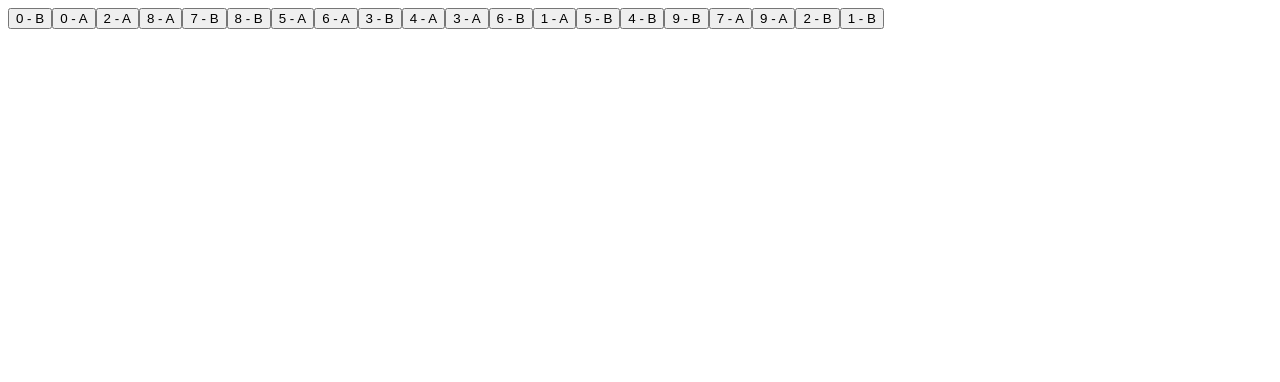
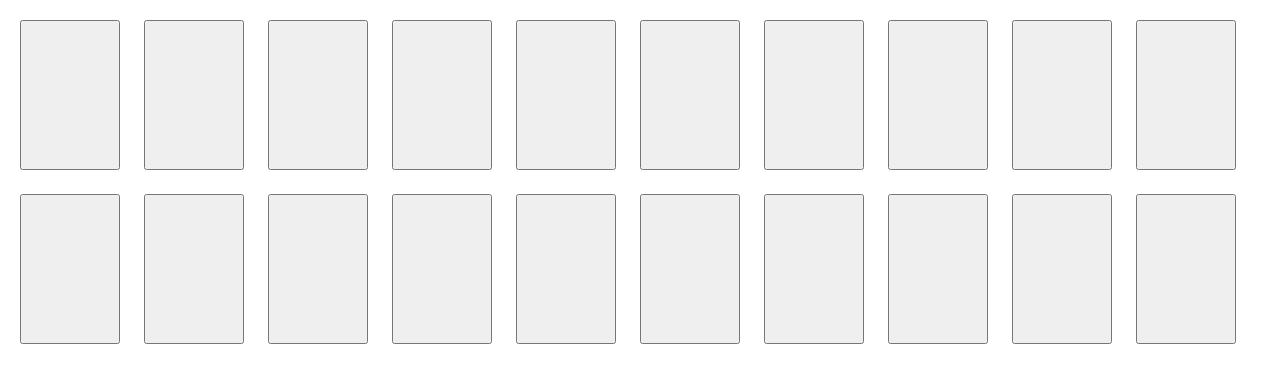
Before and after one commit to carloscba/memorama, an Angular app: page / in a window 1280 px wide. Shown: the top 382 px of the page. Built offline with nearby package versions, Linux system fonts and the light colour scheme.

Commit message:
Primera aproximación a la mecanica del juego

```diff
--- a/src/app/components/card/card.component.html
+++ b/src/app/components/card/card.component.html
@@ -1 +1,5 @@
-<button type="button" (click) = "onClick()">{{ inputCard.id }} - {{ inputCard.par }}</button>
+<button type="button" (click) = "onClick()" [disabled] = "inputCard.state === 'SHOW' || inputCard.state === 'CHECKED'">
+    <ng-container *ngIf="inputCard.state === 'SHOW' || inputCard.state === 'CHECKED'">
+        {{ inputCard.id }} - {{ inputCard.par }} - {{ inputCard.state }}
+    </ng-container>
+</button>
--- a/src/app/components/card/card.component.scss
+++ b/src/app/components/card/card.component.scss
@@ -0,0 +1,6 @@
+button {
+    width: 100px;
+    height: 150px;
+    cursor: pointer;
+    margin: 12px;
+}
--- a/src/app/components/game/game.component.ts
+++ b/src/app/components/game/game.component.ts
@@ -1,6 +1,8 @@
 import { Component, OnInit } from '@angular/core';
 import { GridcardService } from 'src/app/services/gridcard.service';
-import { Card } from 'src/app/models/card.models';
+import { Card, CardState } from 'src/app/models/card.models';
+
+const TIME_TO_REVEAL = 2000;
 
 @Component({
   selector: 'app-game',
@@ -8,6 +10,8 @@ import { Card } from 'src/app/models/card.models';
   styleUrls: ['./game.component.scss']
 })
 export class GameComponent implements OnInit {
+
+  firstCardSelection: Card = null;
 
   gridCard: Array<Card> = []
   constructor(private gridcardService: GridcardService) {
@@ -19,7 +23,44 @@ export class GameComponent implements OnInit {
   }
 
   onSelectCardHandler(card: Card): void {
-    console.log(card);
+
+    this.gridCard = this.cardToShow(this.gridCard, card);
+
+    if(!this.firstCardSelection) {
+      this.firstCardSelection = card
+    } else {
+      this.checkPar(this.firstCardSelection, card)
+    }
+  }
+
+  resetTurn() {
+    this.firstCardSelection = null;
+  }
+
+  checkPar(firstCardSelection: Card, currentCard: Card) {
+    if(firstCardSelection.id === currentCard.id) {
+      setTimeout(()=>{
+        this.gridCard = this.cardToChecked(this.gridCard, this.firstCardSelection.id)
+        this,this.resetTurn();
+      }, TIME_TO_REVEAL)
+    } else {
+      setTimeout(()=>{
+        this.gridCard = this.cardToHide(this.gridCard);
+        this,this.resetTurn();
+      }, TIME_TO_REVEAL)
+    }
+  }
+
+  cardToShow(gridCard, currentCard: Card) : Array<Card> {
+    return gridCard = gridCard.map( card => (card.id === currentCard.id && card.par === currentCard.par) ? { ...card, state: CardState.SHOW } : { ...card })
+  }
+
+  cardToHide(gridCard) : Array<Card> {
+    return gridCard = gridCard.map( card => (card.state === CardState.SHOW) ? { ...card, state: CardState.HIDE } : { ...card })
+  }
+
+  cardToChecked(gridCard: Array<Card>, id: number) {
+    return gridCard.map( card => (card.id === id) ? { ...card, state: CardState.CHECKED } : { ...card })
   }
 
 }
--- a/src/app/models/card.models.ts
+++ b/src/app/models/card.models.ts
@@ -1,7 +1,8 @@
 export enum CardState {
     SHOW = 'SHOW',
     HIDE = 'HIDE',
-    CHECKED = 'CHECKED'
+    CHECKED = 'CHECKED',
+    DISABLED = 'DISABLED'
 }
 
 export interface Card {
```
